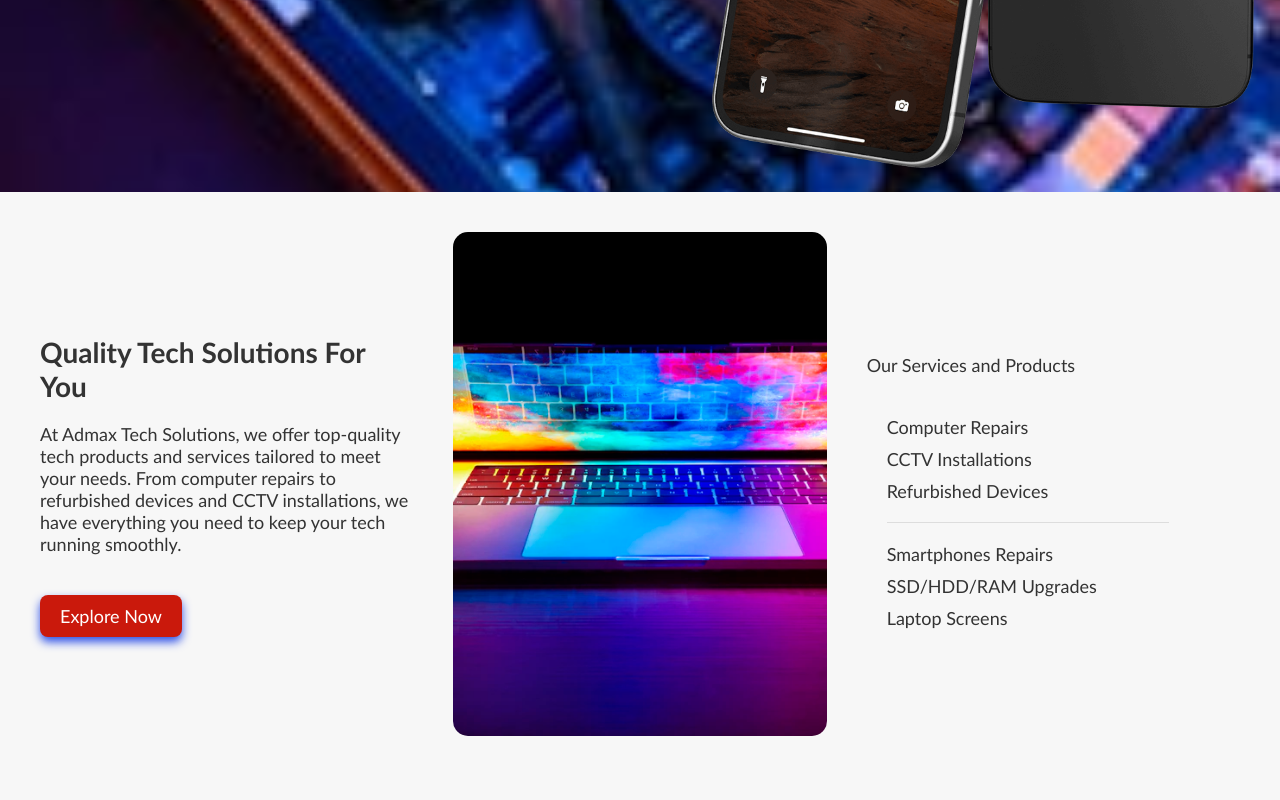
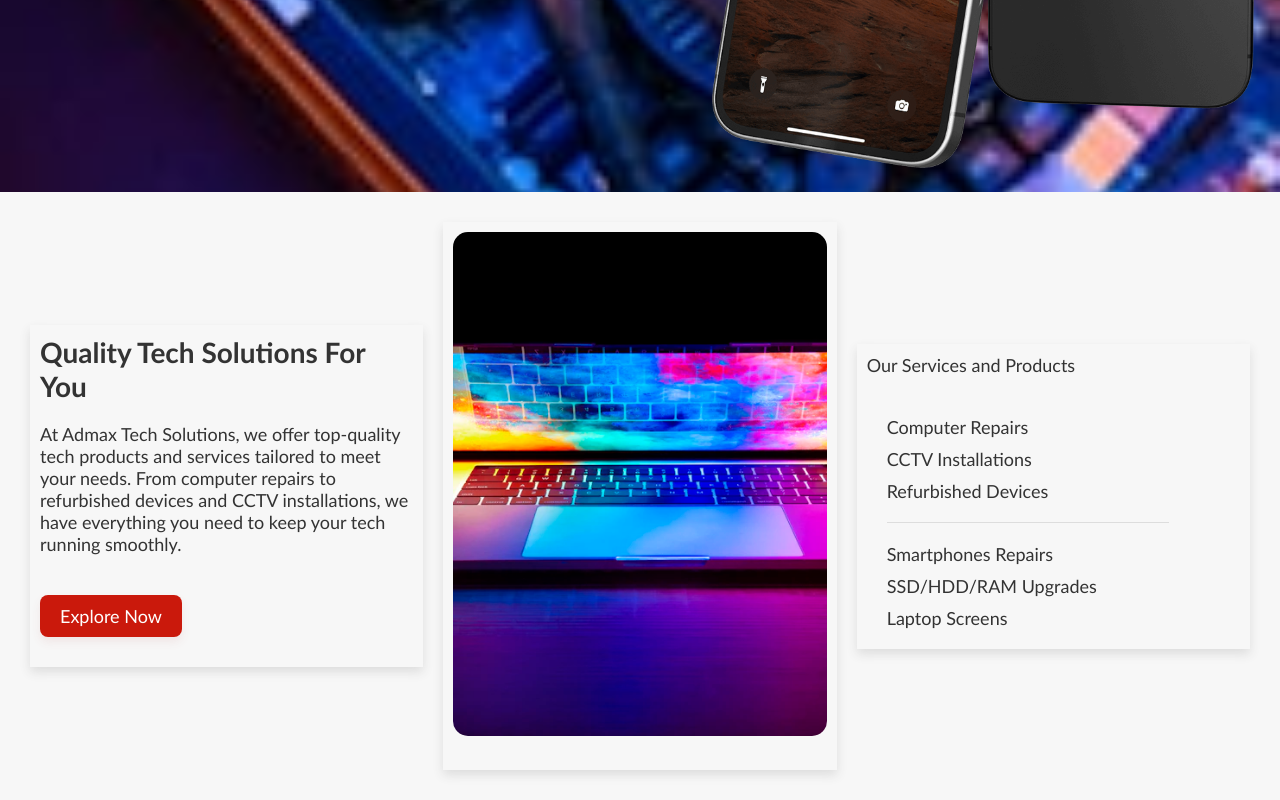
Before and after one commit to mosesgitonga/Admax, a React (Vite) app in the folder admax-app/: page / in a window 1280 px wide. Shown: the part 542-1342 px from the top of the page. Built offline with nearby package versions, Linux system fonts and the light colour scheme.

Commit message:
solutions

```diff
--- a/admax-app/src/components/body/Solutions.css
+++ b/admax-app/src/components/body/Solutions.css
@@ -19,6 +19,7 @@
     padding: 10px;
     align-items: center;
     justify-content: center;
+    box-shadow: #ddd 0px 5px 10px;
 }
 
 .solutions h3 {
@@ -43,7 +44,7 @@
     margin-bottom: 20px;
     font-family: 'Gill Sans', 'Gill Sans MT', Calibri, 'Trebuchet MS', sans-serif;
     border-radius: 8px;
-    box-shadow: #2f51e7 0px 5px 10px;
+    box-shadow: #f0e6e6 0px 5px 10px;
 }
 
 .solutions img {
```
